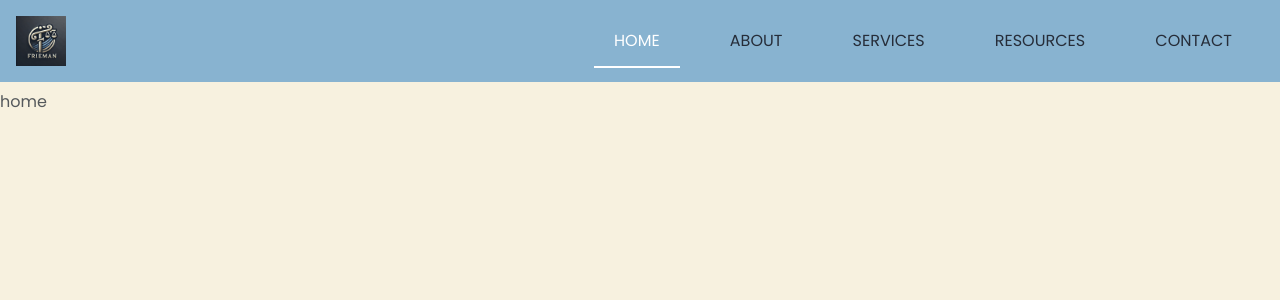
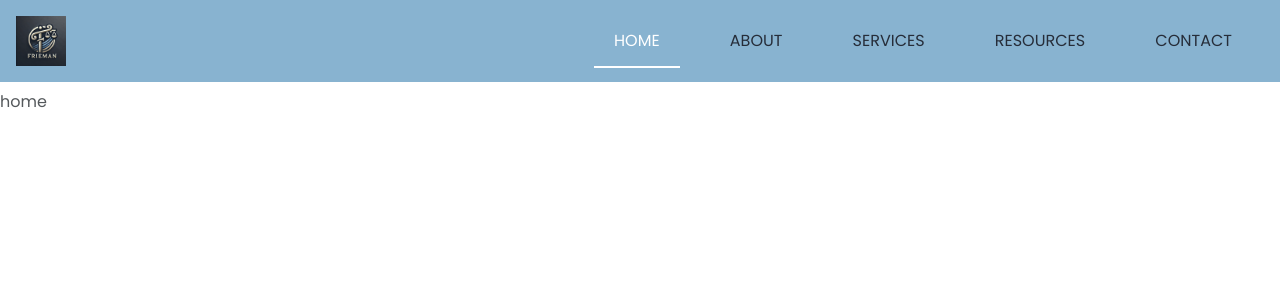
Before and after one commit to ChaimTriebitz/freiman-font, a React (Create React App) app: page / in a window 1280 px wide. Shown: the top 300 px of the page. Built offline with nearby package versions, Linux system fonts and the light colour scheme.

Commit message:
body color

```diff
--- a/src/styles/base/_elements.scss
+++ b/src/styles/base/_elements.scss
@@ -20,7 +20,7 @@ html:focus-within {
 }
 
 body {
-   background: $color-6;
+   // background: $color-6;
    color: $color-4;
    text-rendering: optimizeSpeed;
    line-height: 1.5;
```
